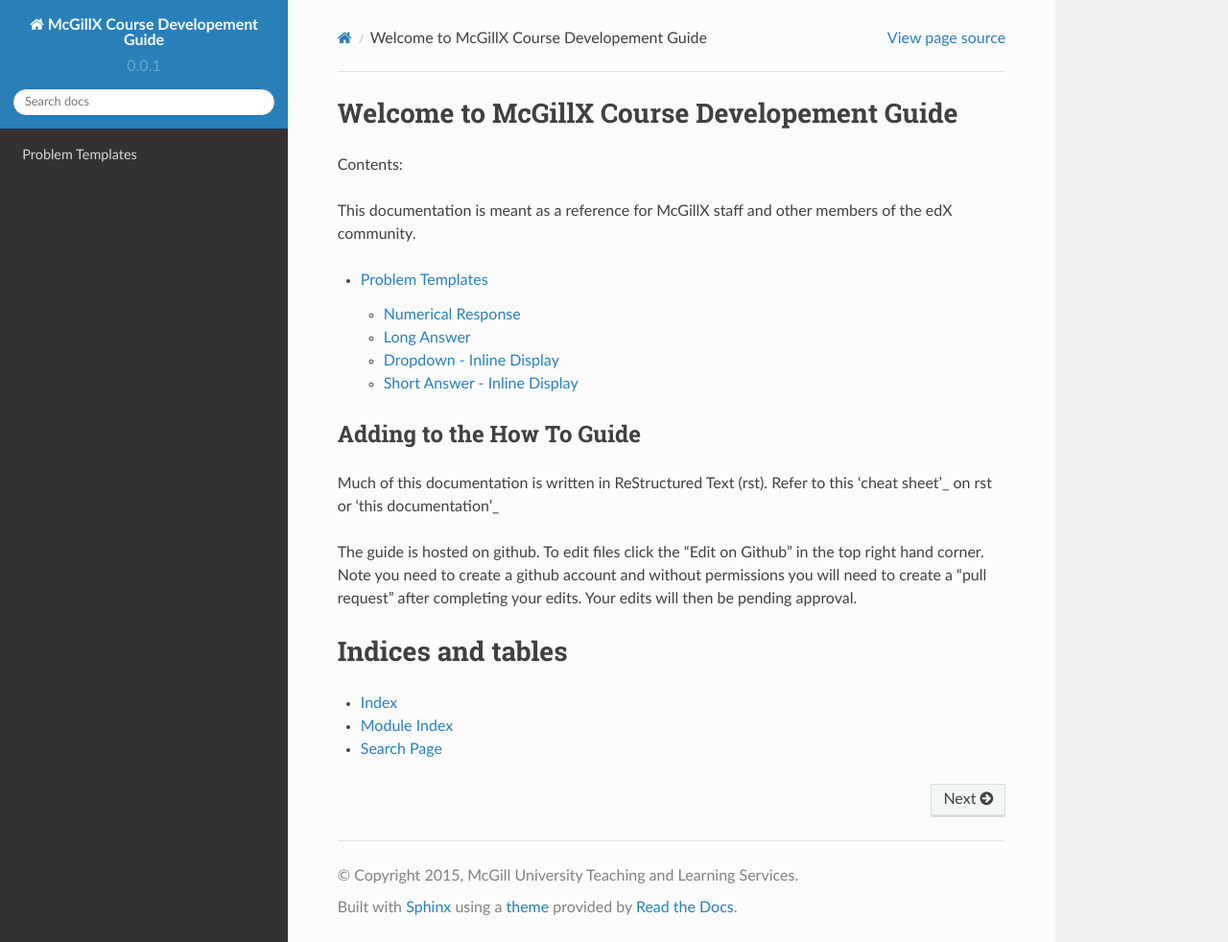
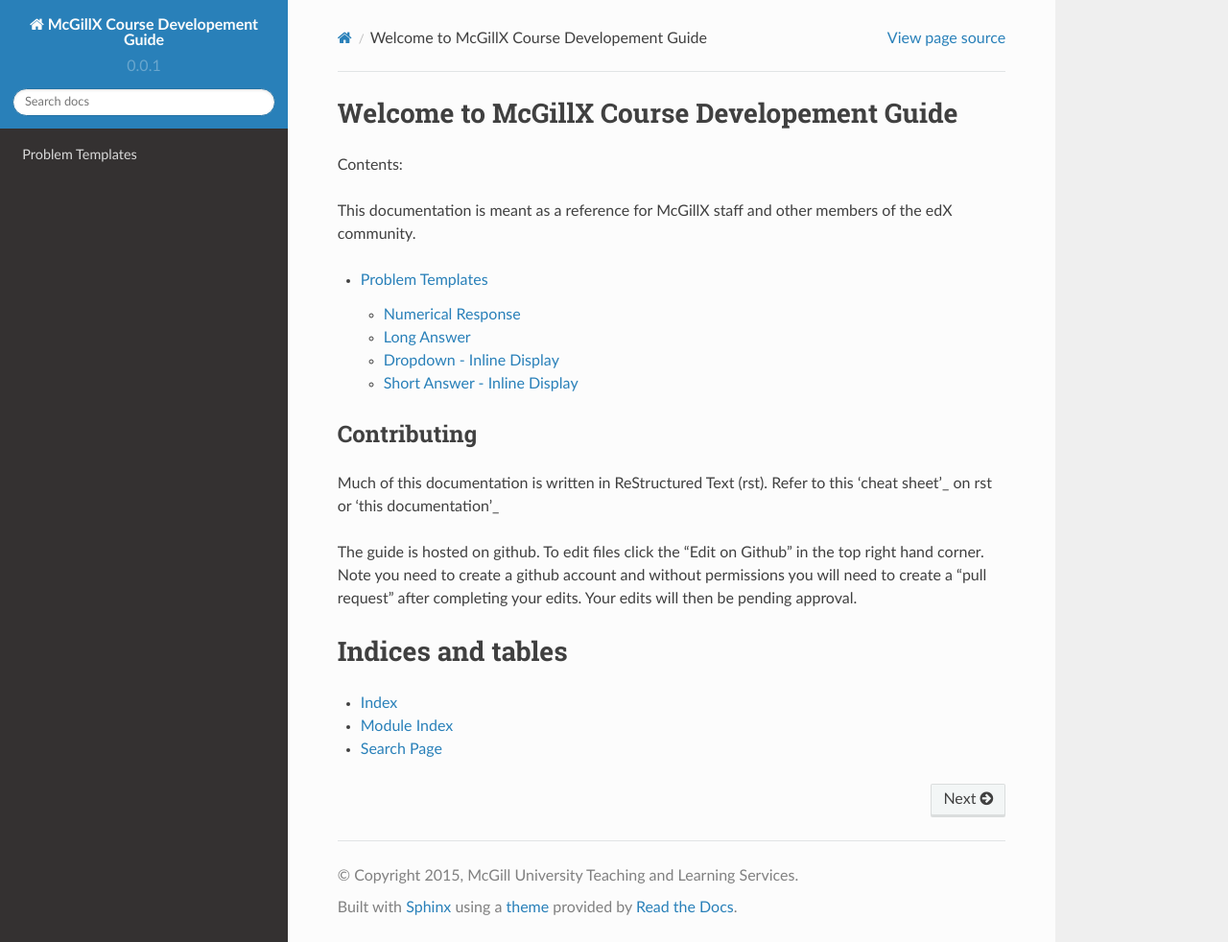
Before and after one commit to McGillX/course-development-guide, a Sphinx documentation site: the page built from docs/source/index.rst, in a window 1280 px wide and 982 px high. Shown: the whole window at 96% size. Built offline with Sphinx 7.4.7 and the Read the Docs theme 2.0.0, drawn with Linux system fonts in a browser that asks for light colours.

Commit message:
Update index.rst

```diff
--- a/docs/source/index.rst
+++ b/docs/source/index.rst
@@ -19,7 +19,7 @@
    rstfiles/problem-templates
 
 
-Adding to the How To Guide
+Contributing
 -------------------------------------------
 
 Much of this documentation is written in ReStructured Text (rst). Refer to this 'cheat sheet'_ on rst or 'this documentation'_
```
